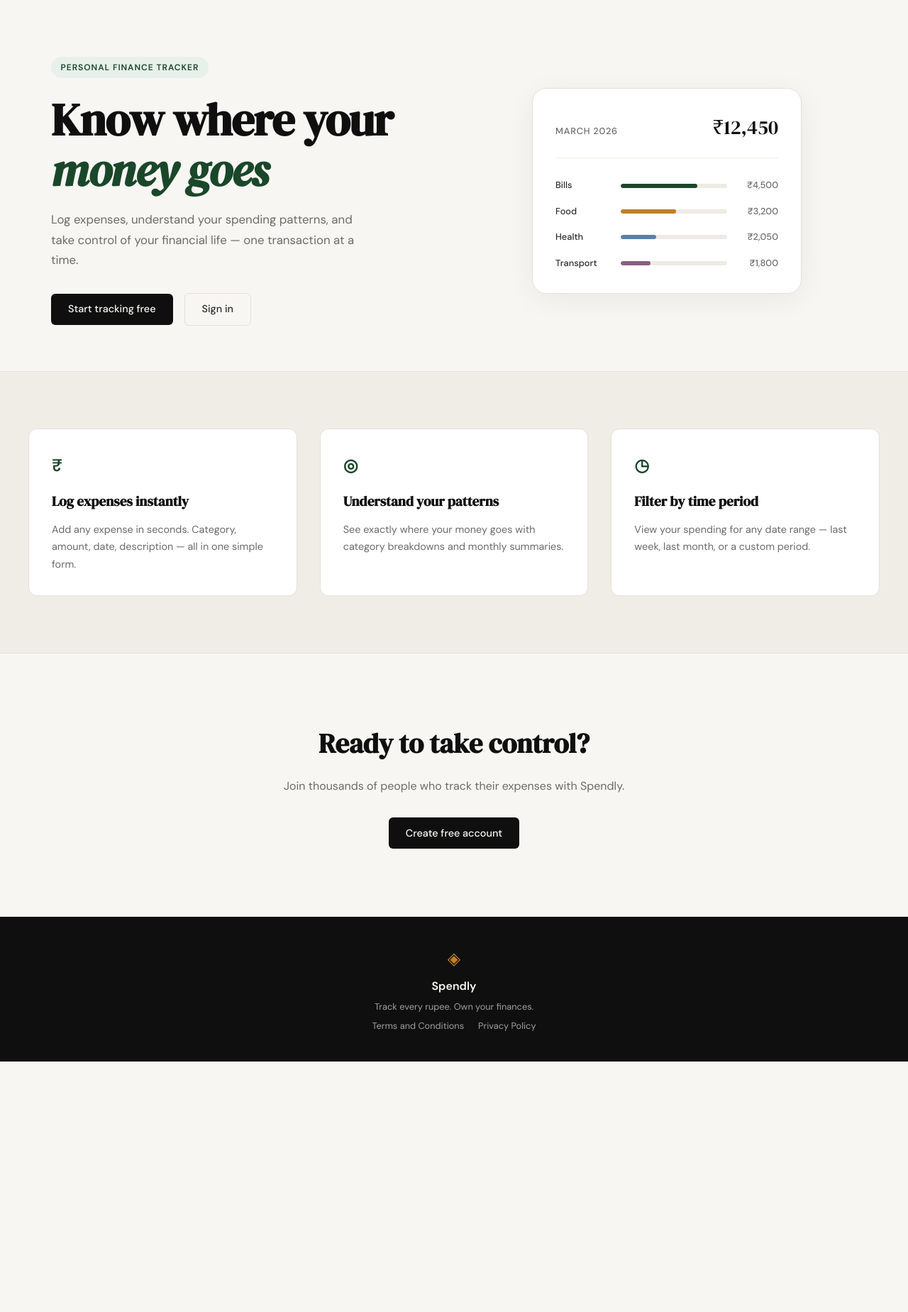
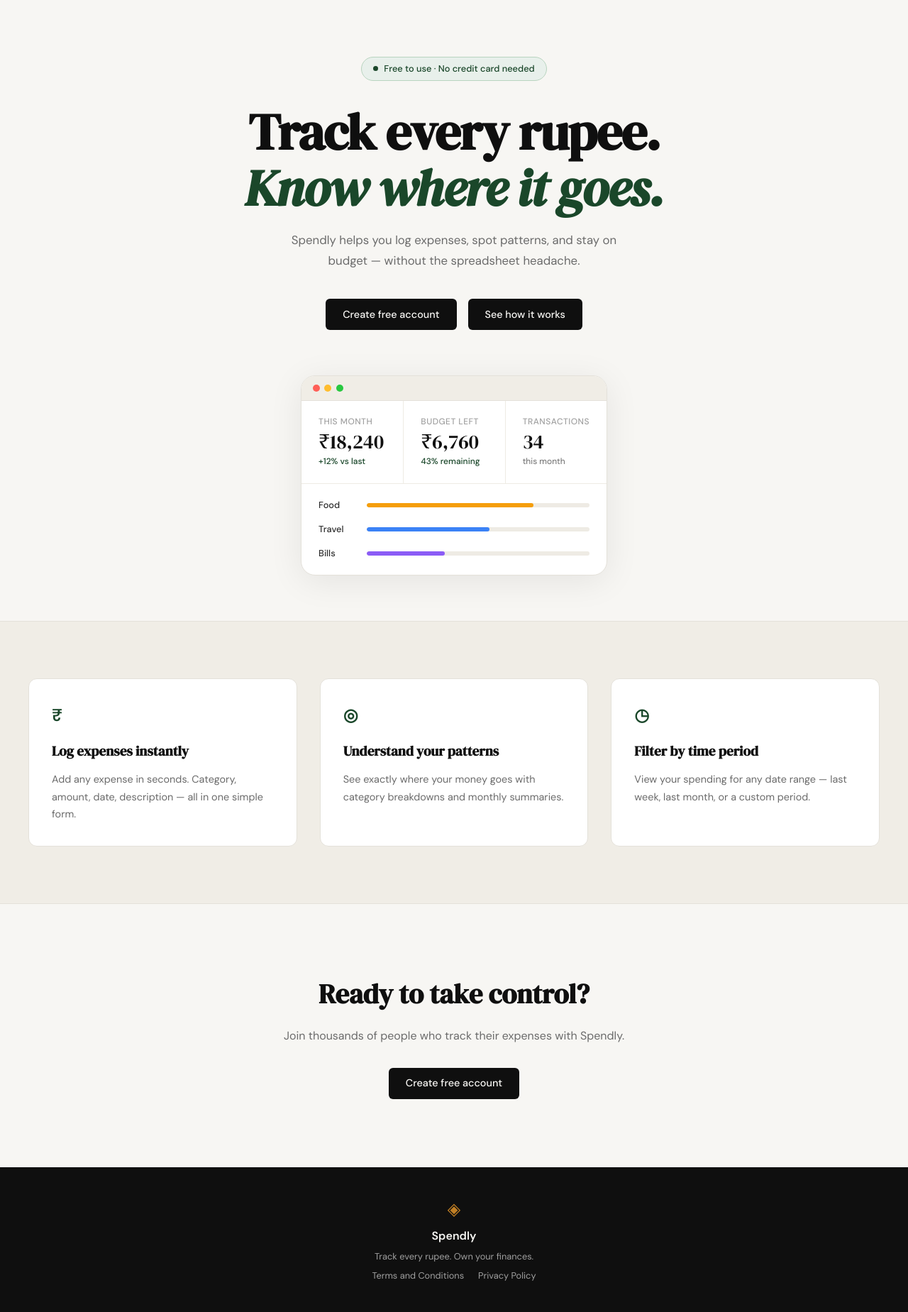
Before and after one commit to muralikpv/spendly, a Flask app: page / in a window 1280 px wide. Shown: the part 61-1910 px from the top of the page at 71% size. Before the commit the page ends 1557 px from the top, so only its background shows below. Run offline with Flask 3, Linux system fonts and the light colour scheme.

Commit message:
landing: redesign hero section to match mockup

```diff
--- /dev/null
+++ b/static/css/landing.css
@@ -0,0 +1,196 @@
+/* ------------------------------------------------------------------ */
+/* Hero — centered single-column layout                                */
+/* ------------------------------------------------------------------ */
+
+.hero {
+    display: flex;
+    flex-direction: column;
+    align-items: center;
+    text-align: center;
+    padding: 5rem 2rem 4rem;
+    max-width: var(--max-width);
+    margin: 0 auto;
+    gap: 0;
+}
+
+.hero-inner {
+    display: flex;
+    flex-direction: column;
+    align-items: center;
+}
+
+/* Badge */
+
+.hero-badge {
+    display: inline-flex;
+    align-items: center;
+    gap: 0.5rem;
+    background: var(--accent-light);
+    color: var(--accent);
+    border: 1px solid #b8d4bf;
+    border-radius: 999px;
+    font-size: 0.8rem;
+    font-weight: 500;
+    padding: 0.35rem 1rem;
+    margin-bottom: 2rem;
+    letter-spacing: normal;
+    text-transform: none;
+}
+
+.hero-badge-dot {
+    width: 7px;
+    height: 7px;
+    border-radius: 50%;
+    background: var(--accent);
+    flex-shrink: 0;
+}
+
+/* Title */
+
+.hero-title {
+    font-size: clamp(2.75rem, 6vw, 4.5rem);
+    line-height: 1.1;
+    letter-spacing: -0.02em;
+    margin-bottom: 1.25rem;
+    color: var(--ink);
+}
+
+.hero-title-accent {
+    font-style: italic;
+    color: var(--accent);
+}
+
+/* Subtitle */
+
+.hero-subtitle {
+    max-width: 500px;
+    margin-bottom: 2.5rem;
+    margin-left: auto;
+    margin-right: auto;
+}
+
+/* Actions */
+
+.hero-actions {
+    justify-content: center;
+    gap: 1rem;
+}
+
+/* ------------------------------------------------------------------ */
+/* Mock browser card                                                   */
+/* ------------------------------------------------------------------ */
+
+.hero-visual {
+    width: 100%;
+    max-width: 680px;
+    margin-top: 4rem;
+}
+
+.mock-browser {
+    background: var(--paper-card);
+    border: 1px solid var(--border);
+    border-radius: var(--radius-lg);
+    box-shadow: 0 8px 48px rgba(0, 0, 0, 0.08);
+    overflow: hidden;
+    text-align: left;
+}
+
+/* Title bar with traffic-light dots */
+
+.mock-browser-bar {
+    display: flex;
+    align-items: center;
+    gap: 0.4rem;
+    padding: 0.75rem 1rem;
+    background: var(--paper-warm);
+    border-bottom: 1px solid var(--border);
+}
+
+.mock-dot {
+    width: 10px;
+    height: 10px;
+    border-radius: 50%;
+    flex-shrink: 0;
+}
+
+.mock-dot-red    { background: #ff5f57; }
+.mock-dot-yellow { background: #ffbd2e; }
+.mock-dot-green  { background: #28c840; }
+
+/* Stat tiles */
+
+.mock-stats {
+    display: grid;
+    grid-template-columns: repeat(3, 1fr);
+    border-bottom: 1px solid var(--border-soft);
+}
+
+.mock-stat {
+    display: flex;
+    flex-direction: column;
+    gap: 0.2rem;
+    padding: 1.25rem 1.5rem;
+}
+
+.mock-stat + .mock-stat {
+    border-left: 1px solid var(--border-soft);
+}
+
+.mock-stat-label {
+    font-size: 0.75rem;
+    font-weight: 500;
+    color: var(--ink-faint);
+    text-transform: uppercase;
+    letter-spacing: 0.04em;
+}
+
+.mock-stat-value {
+    font-family: var(--font-display);
+    font-size: 1.75rem;
+    color: var(--ink);
+    line-height: 1.1;
+}
+
+.mock-stat-sub {
+    font-size: 0.75rem;
+    color: var(--ink-muted);
+}
+
+.mock-stat-sub.positive {
+    color: var(--accent);
+    font-weight: 500;
+}
+
+/* Category bars — override base grid to remove amounts column */
+
+.mock-browser .mock-bars {
+    padding: 1.25rem 1.5rem;
+    display: flex;
+    flex-direction: column;
+    gap: 0.85rem;
+}
+
+.mock-browser .mock-bar-row {
+    display: grid;
+    grid-template-columns: 56px 1fr;
+    align-items: center;
+    gap: 0.75rem;
+}
+
+.mock-bar-food   { background: #f59e0b; }
+.mock-bar-travel { background: #3b82f6; }
+.mock-bar-bills  { background: #8b5cf6; }
+
+/* ------------------------------------------------------------------ */
+/* Responsive                                                          */
+/* ------------------------------------------------------------------ */
+
+@media (max-width: 900px) {
+    .hero {
+        grid-template-columns: unset;
+    }
+
+    .hero-visual {
+        max-width: 100%;
+    }
+}
--- a/templates/landing.html
+++ b/templates/landing.html
@@ -1,60 +1,74 @@
 {% extends "base.html" %}
 
 {% block title %}Spendly — Track Every Rupee{% endblock %}
+
+{% block head %}
+<link rel="stylesheet" href="{{ url_for('static', filename='css/landing.css') }}">
+{% endblock %}
 
 {% block content %}
 
 <section class="hero">
     <div class="hero-inner">
-        <div class="hero-badge">Personal Finance Tracker</div>
+        <div class="hero-badge">
+            <span class="hero-badge-dot"></span>
+            Free to use · No credit card needed
+        </div>
         <h1 class="hero-title">
-            Know where your<br>
-            <em>money goes</em>
+            Track every rupee.<br>
+            <span class="hero-title-accent">Know where it goes.</span>
         </h1>
         <p class="hero-subtitle">
-            Log expenses, understand your spending patterns,
-            and take control of your financial life —
-            one transaction at a time.
+            Spendly helps you log expenses, spot patterns, and stay
+            on budget — without the spreadsheet headache.
         </p>
         <div class="hero-actions">
-            <a href="{{ url_for('register') }}" class="btn-primary">Start tracking free</a>
-            <a href="{{ url_for('login') }}" class="btn-ghost">Sign in</a>
+            <a href="{{ url_for('register') }}" class="btn-primary">Create free account</a>
+            <a href="#" class="btn-primary">See how it works</a>
         </div>
     </div>
     <div class="hero-visual">
-        <div class="mock-card">
-            <div class="mock-card-header">
-                <span class="mock-label">March 2026</span>
-                <span class="mock-total">₹12,450</span>
+        <div class="mock-browser">
+            <div class="mock-browser-bar">
+                <span class="mock-dot mock-dot-red"></span>
+                <span class="mock-dot mock-dot-yellow"></span>
+                <span class="mock-dot mock-dot-green"></span>
+            </div>
+            <div class="mock-stats">
+                <div class="mock-stat">
+                    <span class="mock-stat-label">This month</span>
+                    <span class="mock-stat-value">₹18,240</span>
+                    <span class="mock-stat-sub positive">+12% vs last</span>
+                </div>
+                <div class="mock-stat">
+                    <span class="mock-stat-label">Budget left</span>
+                    <span class="mock-stat-value">₹6,760</span>
+                    <span class="mock-stat-sub positive">43% remaining</span>
+                </div>
+                <div class="mock-stat">
+                    <span class="mock-stat-label">Transactions</span>
+                    <span class="mock-stat-value">34</span>
+                    <span class="mock-stat-sub">this month</span>
+                </div>
             </div>
             <div class="mock-bars">
                 <div class="mock-bar-row">
+                    <span class="mock-cat">Food</span>
+                    <div class="mock-bar-track">
+                        <div class="mock-bar mock-bar-food" style="width: 75%"></div>
+                    </div>
+                </div>
+                <div class="mock-bar-row">
+                    <span class="mock-cat">Travel</span>
+                    <div class="mock-bar-track">
+                        <div class="mock-bar mock-bar-travel" style="width: 55%"></div>
+                    </div>
+                </div>
+                <div class="mock-bar-row">
                     <span class="mock-cat">Bills</span>
                     <div class="mock-bar-track">
-                        <div class="mock-bar" style="width: 72%"></div>
+                        <div class="mock-bar mock-bar-bills" style="width: 35%"></div>
                     </div>
-                    <span class="mock-amt">₹4,500</span>
-                </div>
-                <div class="mock-bar-row">
-                    <span class="mock-cat">Food</span>
-                    <div class="mock-bar-track">
-                        <div class="mock-bar mock-bar-2" style="width: 52%"></div>
-                    </div>
-                    <span class="mock-amt">₹3,200</span>
-                </div>
-                <div class="mock-bar-row">
-                    <span class="mock-cat">Health</span>
-                    <div class="mock-bar-track">
-                        <div class="mock-bar mock-bar-3" style="width: 33%"></div>
-                    </div>
-                    <span class="mock-amt">₹2,050</span>
-                </div>
-                <div class="mock-bar-row">
-                    <span class="mock-cat">Transport</span>
-                    <div class="mock-bar-track">
-                        <div class="mock-bar mock-bar-4" style="width: 28%"></div>
-                    </div>
-                    <span class="mock-amt">₹1,800</span>
                 </div>
             </div>
         </div>
```
